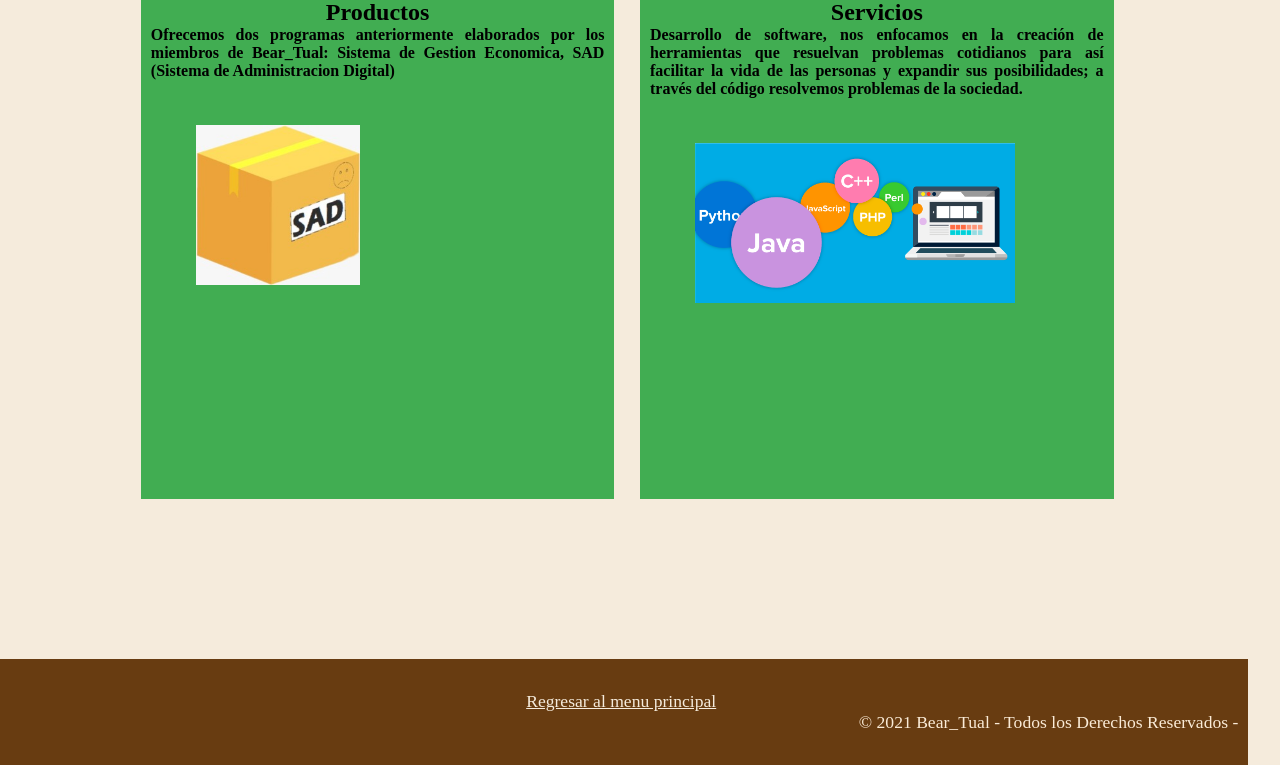
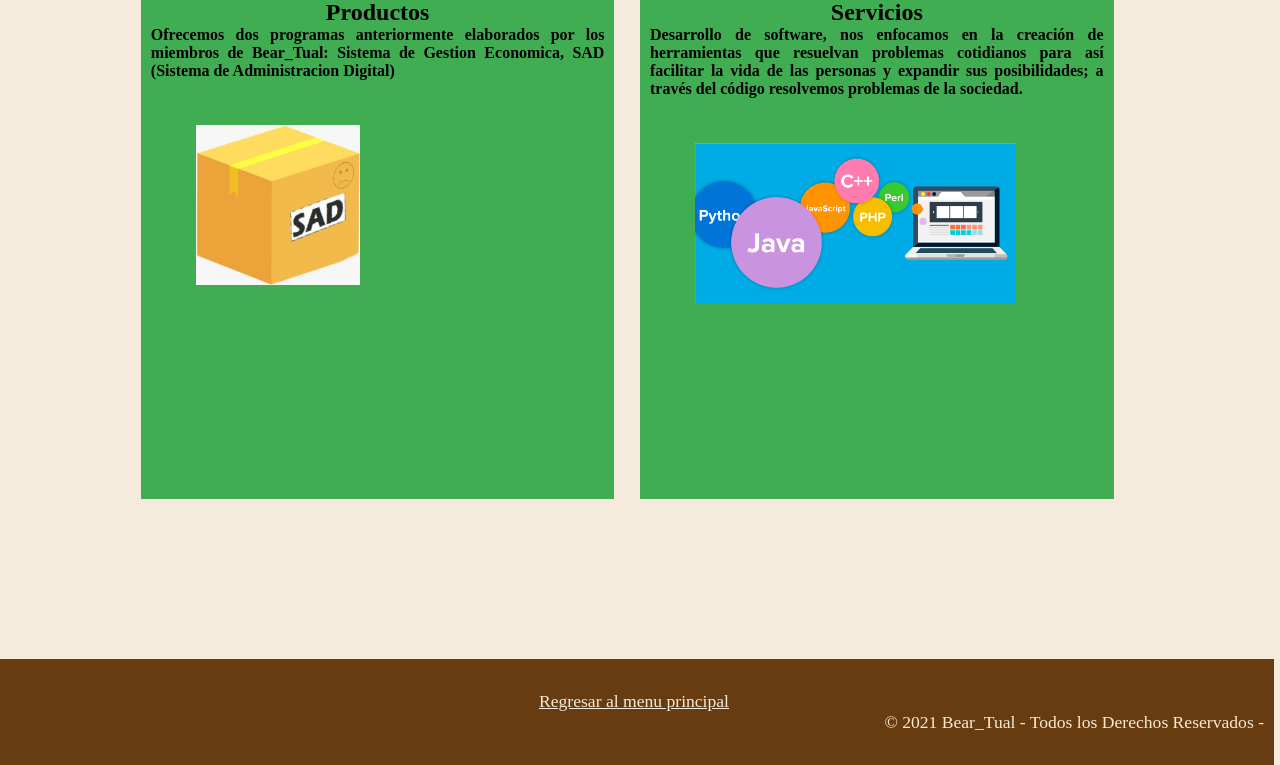
Before and after one commit to EMOA117/4IV7-ProyectoAula-Eq6-BearCareful, a PHP site: page /productosyservicios.html in a window 1280 px wide. Shown: the part 253-1018 px from the top of the page. Run offline with PHP 8.4, Linux system fonts and the light colour scheme.

```diff
--- a/CSS/masterstyle.css
+++ b/CSS/masterstyle.css
@@ -5,6 +5,7 @@
 
 body{
     background-color: #F5EBDC;
+    margin: 0;
 }
 .barra{
     width: 100%;
@@ -58,7 +59,7 @@ section{
     text-align: center;
     font-size: 1.1rem;
     position: relative;
-    width: 98%;
+    width: 100%;
     bottom: 0px;
     color: #F5EBDC;
 }
--- a/CSS/productosyservicios.css
+++ b/CSS/productosyservicios.css
@@ -5,6 +5,7 @@ body{
 	background-color: #F5EBDC;
 	background-attachment: fixed;
 	width: auto;
+	margin: 0;
 }
 
 .barra{
@@ -143,7 +144,7 @@ footer p{
     text-align: center;
     font-size: 1.1rem;
     position: relative;
-    width: 98%;
+    width: 100%;
     bottom: 0px;
     color: #F5EBDC;
 }
```
